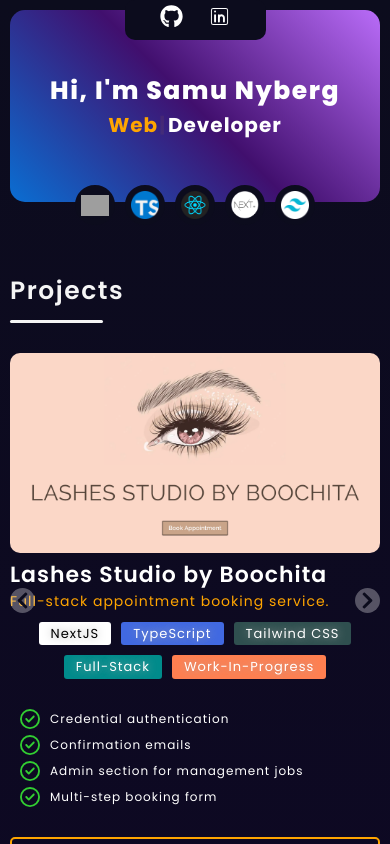
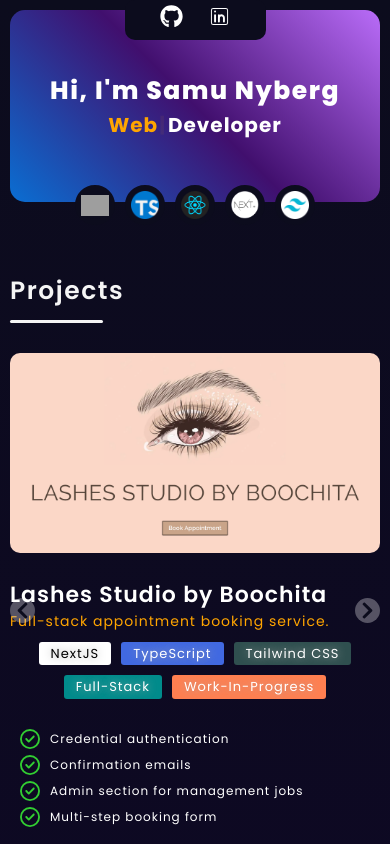
Before and after one commit to samunyberg/personal-app, a React (Vite) app: page / in a window 390 px wide. Shown: the top 844 px of the page. Built offline with nearby package versions, Linux system fonts and the light colour scheme; no server answers; grey boxes are pictures that could not be loaded.

Commit message:
Increase ProjectShow gap on mobile

```diff
--- a/src/components/projects/projectShow/projectShow.module.css
+++ b/src/components/projects/projectShow/projectShow.module.css
@@ -120,7 +120,7 @@
 
 @media screen and (max-width: 430px) {
   .container {
-    gap: 5px;
+    gap: 25px;
   }
 
   .imageContainer {
```
